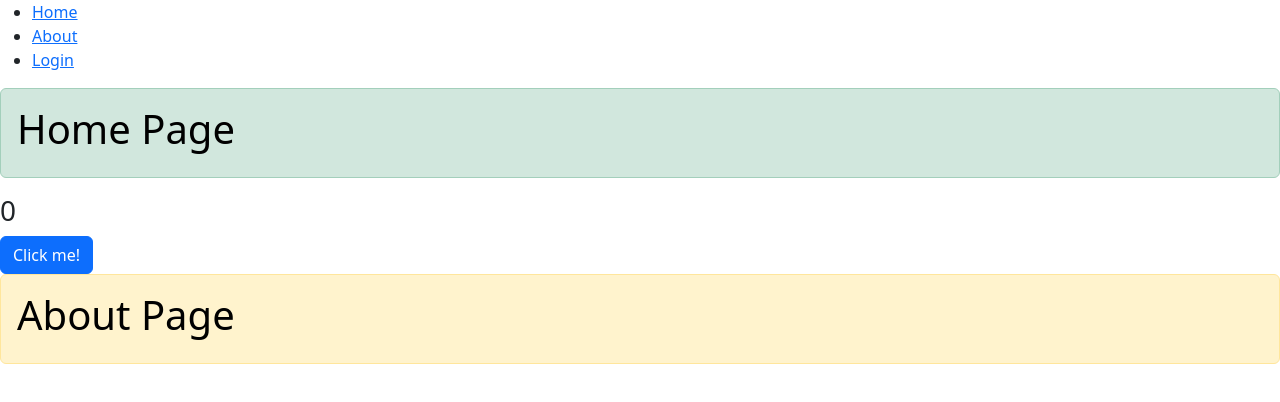
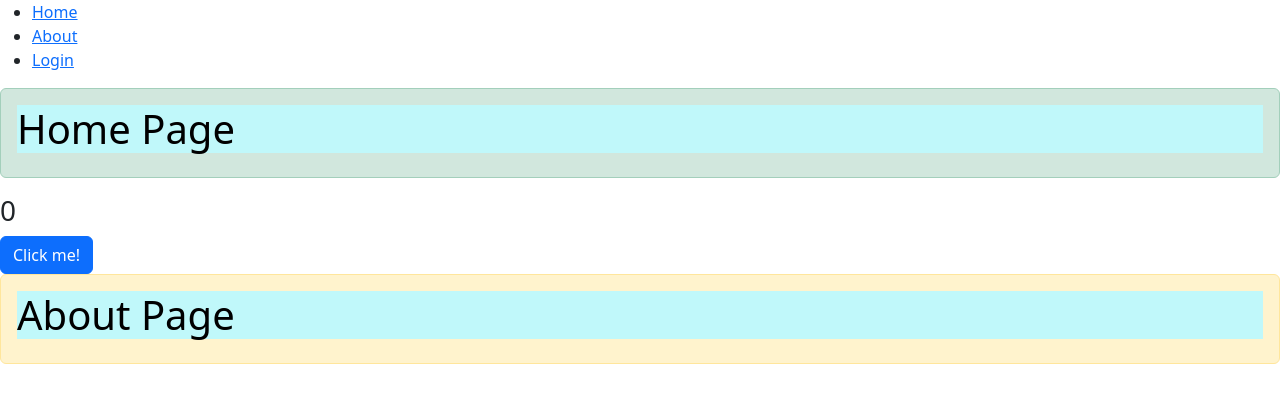
Before and after one commit to hudayberdipolat/react-lessons, a React (Create React App) app: page / in a window 1280 px wide. Shown: the top 402 px of the page. Built offline with nearby package versions, Linux system fonts and the light colour scheme.

Commit message:
add comment for ders6 and added new scss style and call Home pages

```diff
--- a/package.json
+++ b/package.json
@@ -9,6 +9,7 @@
     "react": "^18.2.0",
     "react-dom": "^18.2.0",
     "react-scripts": "5.0.1",
+    "sass": "^1.75.0",
     "web-vitals": "^2.1.4"
   },
   "scripts": {
--- a/src/components/Ders6.js
+++ b/src/components/Ders6.js
@@ -0,0 +1,4 @@
+/*
+    created pages folder and
+    learning React routing
+*/
--- /dev/null
+++ b/src/myStyle.scss
@@ -0,0 +1,4 @@
+$color:rgb(192, 248, 250);
+h1 {
+    background-color: $color !important;
+}
--- a/src/pages/Home.js
+++ b/src/pages/Home.js
@@ -1,5 +1,6 @@
 import { useState } from "react";
 import About from "./About";
+import "../myStyle.scss";
 
 const Home =()=>{
      // eslint-disable-next-line
```
Also changed, not shown: 1 other file (tests, documents, lock files or other folders).
